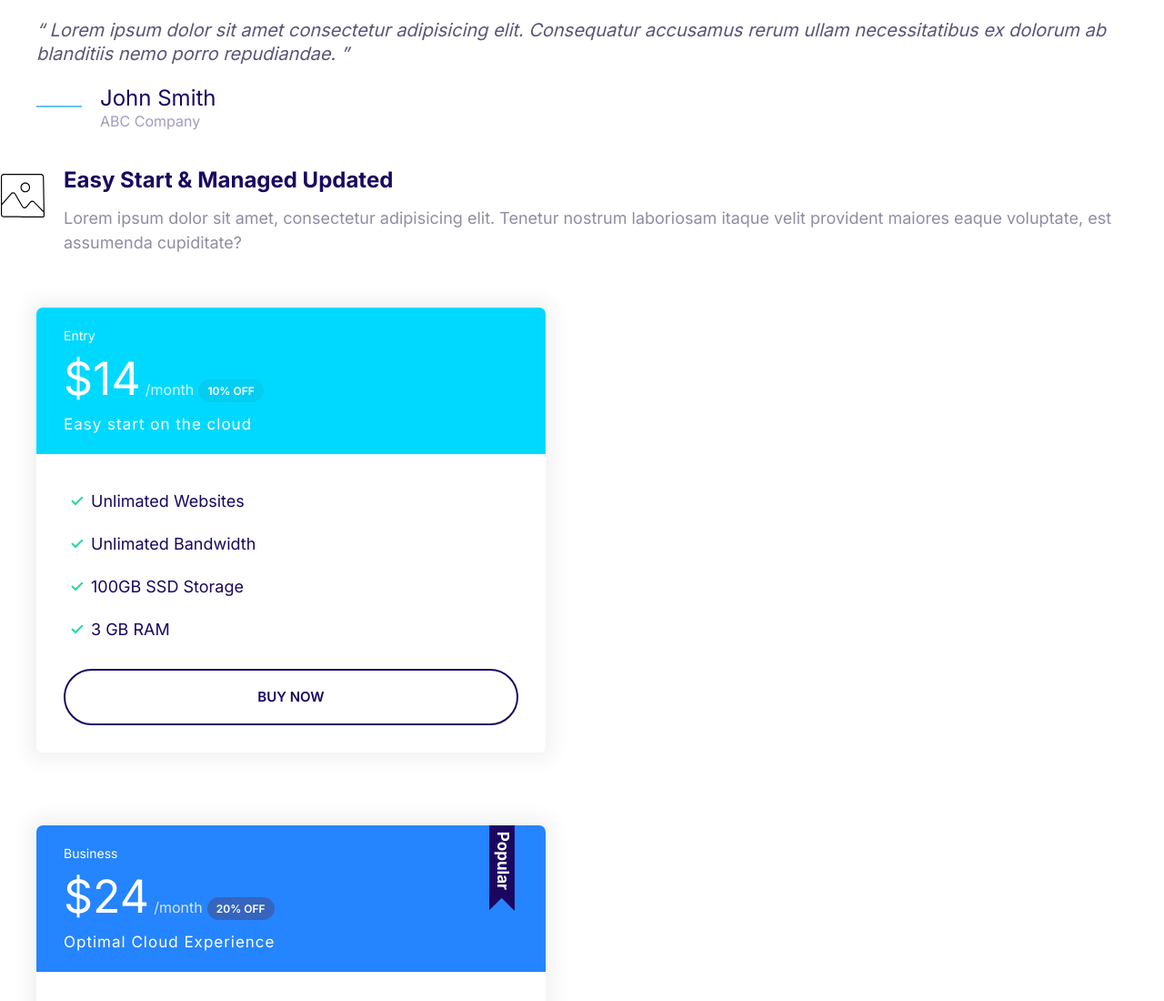
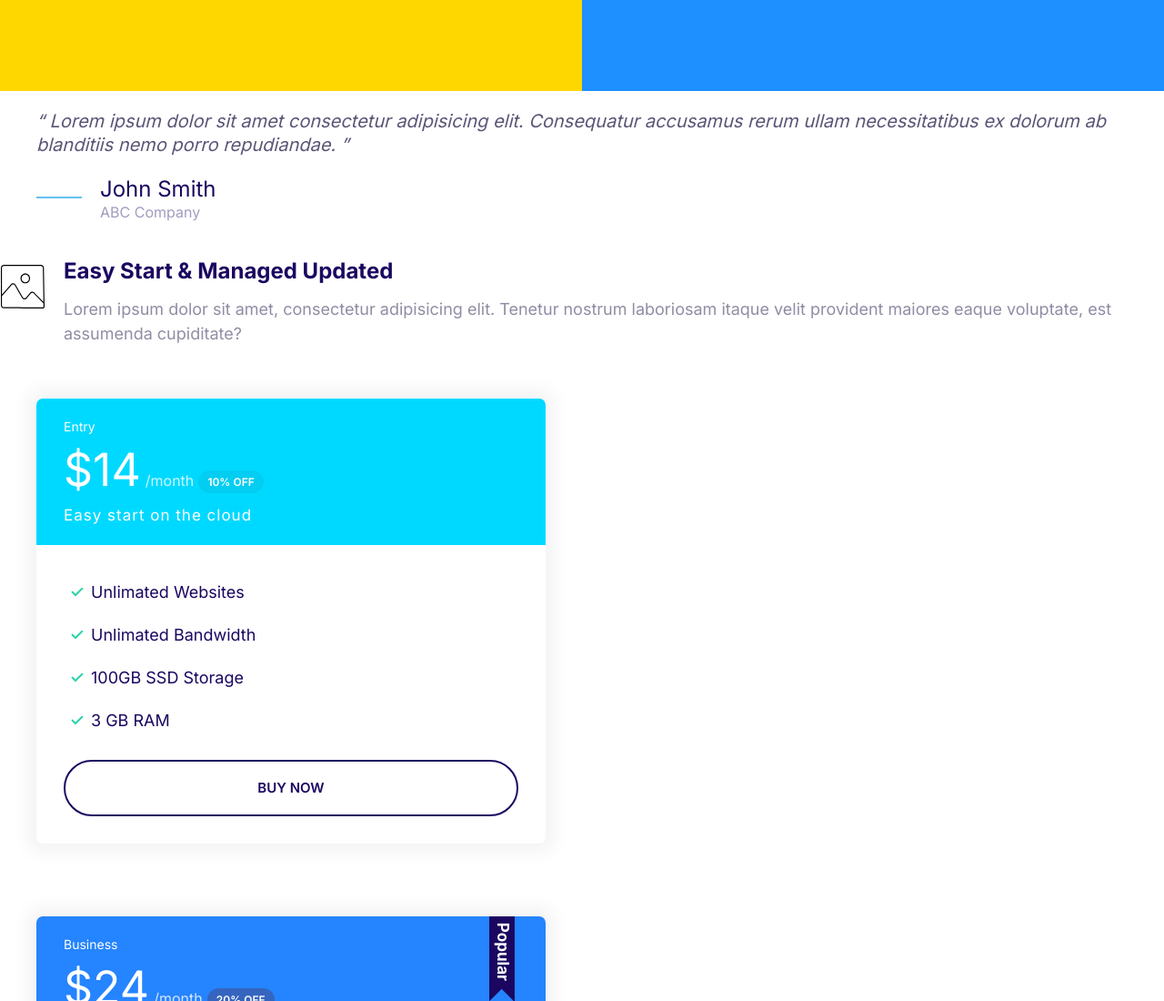
Before and after one commit to zhengshuang2011/HTML-CSS-Project, a plain HTML site: page index.html in a window 1280 px wide. Shown: the top 1100 px of the page at 91% size. Drawn offline with Linux system fonts and the light colour scheme.

Commit message:
Define the grids component.

```diff
--- a/css/styles.css
+++ b/css/styles.css
@@ -377,3 +377,18 @@
     font-size: 1.6rem;
   }
 }
+
+/* Grids */
+.grid {
+  display: grid;
+}
+@media screen and (min-width: 768px) {
+  .grid--1x2 {
+    grid-template-columns: repeat(2, 1fr);
+  }
+}
+@media screen and (min-width: 1024px) {
+  .grid--1x3 {
+    grid-template-columns: repeat(3, 1fr);
+  }
+}
--- a/index.html
+++ b/index.html
@@ -15,6 +15,11 @@
     <link rel="stylesheet" href="css/styles.css" />
   </head>
   <body>
+    <div class="grid grid--1x2">
+      <div style="height: 100px; background-color: gold"></div>
+      <div style="height: 100px; background-color: dodgerblue"></div>
+    </div>
+
     <blockquote class="quote">
       <p class="quote__text">
         Lorem ipsum dolor sit amet consectetur adipisicing elit. Consequatur
```
Also changed, not shown: components/grids.html (added, +4 -0 lines).
